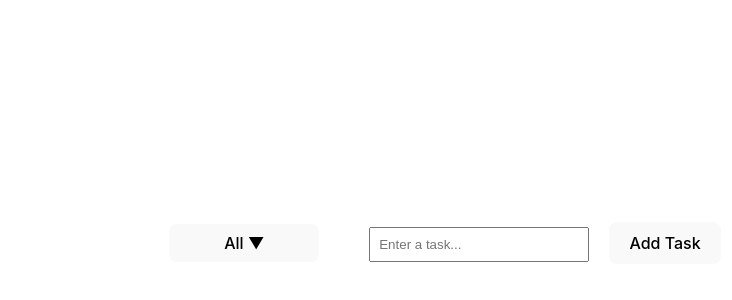
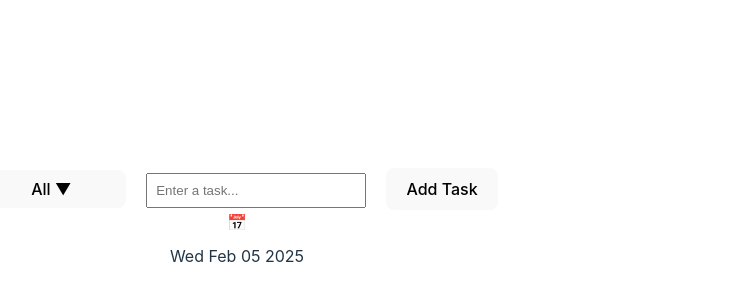
Before and after one commit to chirag858/react-practice, a React (Vite) app: page / in a window 1280 px wide. Shown: the part 174-474 px from the top of the page, without its empty margins (195-927 px from the left). Built offline with nearby package versions, Linux system fonts and the light colour scheme.

Commit message:
calendar added

```diff
--- a/package.json
+++ b/package.json
@@ -15,6 +15,8 @@
     "@fortawesome/react-fontawesome": "^0.2.2",
     "font-awesome": "^4.7.0",
     "react": "^18.3.1",
+    "react-calendar": "^5.1.0",
+    "react-datepicker": "^8.0.0",
     "react-dom": "^18.3.1"
   },
   "devDependencies": {
--- a/src/App.css
+++ b/src/App.css
@@ -1,6 +1,6 @@
 #root {
   max-width: 1280px;
-  margin: 0 auto;
+  /* margin: 0 auto; */
   padding: 2rem;
   text-align: center;
 }
@@ -49,7 +49,7 @@
 .input-text {
   width: 200px;
   padding: 8px;
-  margin-left:  50px;
+  margin-left:  20px;
   margin-right: 20px;
 
 }
@@ -112,3 +112,30 @@ p {
 .dropdown ul li:hover {
   background: #f0f0f0;
 }
+
+.custom-calendar {
+  width: 250px;
+  /* max-width: 100%; */
+  font-size: 14px;
+  border: none;
+  border-radius: 8px;
+  box-shadow: 0 4px 8px rgba(0, 0, 0, 0.2);
+}
+
+.react-calendar__navigation button {
+  font-size: 14px;
+  padding: 5px;
+}
+
+.react-calendar__tile {
+  padding: 5px;
+}
+
+.react-calendar__tile:hover {
+  background-color: #e6e6e6;
+}
+
+.react-calendar__tile--active {
+  background-color: #007bff;
+  color: white;
+}
--- a/src/App.jsx
+++ b/src/App.jsx
@@ -2,6 +2,10 @@ import { useState } from "react";
 import { useEffect } from "react";
 import 'font-awesome/css/font-awesome.min.css';
 import './app.css';
+import Calendar from 'react-calendar';
+import 'react-calendar/dist/Calendar.css';
+import CalendarIcon from './Calender';
+
 
 function App() {
   const [tasks, setTasks] = useState([]);
@@ -12,6 +16,7 @@ function App() {
   const [selected, setSelected] = useState("All");
   const [isOpen, setIsOpen] = useState(false);
   let [filteredTasks,setfilteredTasks] = useState([]);
+  const [value, onChange] = useState(new Date());
 
   useEffect(() => {
     if (!selected) return;
@@ -80,7 +85,7 @@ function App() {
   };
 
   return (
-    <div style={{ textAlign: "center", marginTop: "50px" }}>
+    <div style={{width : "800px"}}>
       <div className="dropdown">
         <button onClick={() => setIsOpen(!isOpen)}>{selected} ▼</button>
         {isOpen && (
@@ -104,6 +109,7 @@ function App() {
       <button onClick={handleAddOrEditTask}>
         {isEdit ? "Save Task" : "Add Task"}
       </button>
+      <CalendarIcon />
 
       <ul>
         {filteredTasks.map((task, index) => (
@@ -127,6 +133,7 @@ function App() {
           </li>
         ))}
       </ul>
+
     </div>
   );
 }
--- /dev/null
+++ b/src/Calender.jsx
@@ -0,0 +1,60 @@
+import React, { useState } from 'react';
+import Calendar from 'react-calendar';
+import 'react-calendar/dist/Calendar.css'; // Default CSS
+import './app.css'; // Custom CSS for styling
+
+const CalendarIcon = () => {
+  const [showCalendar, setShowCalendar] = useState(false);
+  const [selectedDate, setSelectedDate] = useState(new Date());
+
+  const handleIconClick = () => {
+    setShowCalendar(!showCalendar);
+  };
+
+  const handleDateChange = (date) => {
+    setSelectedDate(date);
+    setShowCalendar(false); // Close the calendar after selecting a date
+  };
+
+  return (
+    <div>
+      {/* Icon to click */}
+      <div onClick={handleIconClick} style={{ cursor: 'pointer' }}>
+        📅
+      </div>
+
+      {/* Floating container for the calendar */}
+      {showCalendar && (
+        <div style={styles.calendarContainer}>
+          <Calendar
+            onChange={handleDateChange}
+            value={selectedDate}
+            className="custom-calendar" // Apply custom CSS class
+          />
+        </div>
+      )}
+
+      {/* Display the selected date */}
+      <div style={{ marginTop: '10px' }}>
+        {selectedDate.toDateString()}
+      </div>
+    </div>
+  );
+};
+
+// Custom styles for the floating container
+const styles = {
+  calendarContainer: {
+    position: 'absolute',
+    top: '5px', // Adjust based on your layout
+    left: '50%',
+    transform: 'translateX(-50%)',
+    zIndex: 1000, // Ensure it appears above other elements
+    backgroundColor: '#fff',
+    boxShadow: '0 4px 8px rgba(0, 0, 0, 0.2)',
+    borderRadius: '8px',
+    padding: '10px',
+  },
+};
+
+export default CalendarIcon;
```
Also changed, not shown: 1 other file (tests, documents, lock files or other folders).
